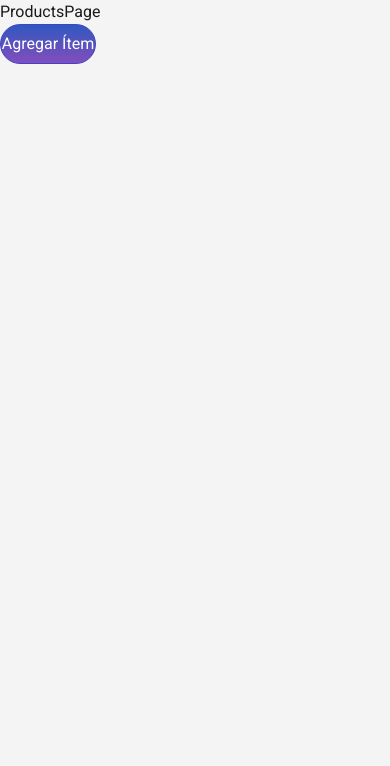
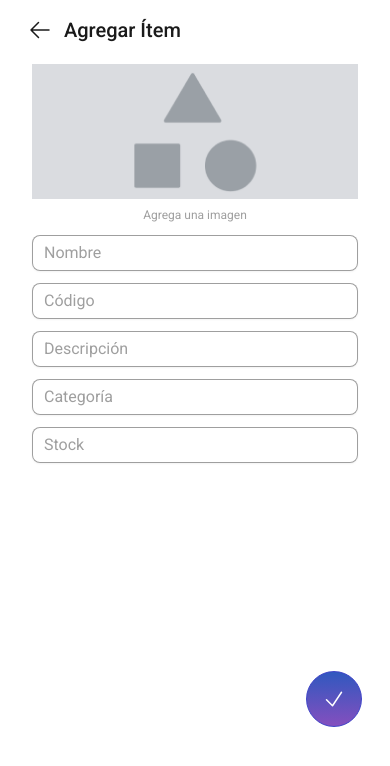
Before and after one commit to No-Country/c14-38-t-java-react, a React (Vite) app in the folder client/: page /products in a window 390 px wide. Shown: the top 766 px of the page. Built offline with nearby package versions, Linux system fonts and the light colour scheme.

Commit message:
ventana modal item inventario - diseño en mobile

```diff
--- a/client/src/pages/ProductsPage/index.jsx
+++ b/client/src/pages/ProductsPage/index.jsx
@@ -1,7 +1,7 @@
 import { useState } from "react";
 
 const ProductsPage = () => {
-  const [isOpen, setIsOpen] = useState(false)
+  const [isOpen, setIsOpen] = useState(true)
   return (
     <>
       <div>ProductsPage</div>
@@ -10,44 +10,52 @@ const ProductsPage = () => {
       {
         isOpen && (
           <div className="fixed inset-0 bg-black bg-opacity-30 backdrop-blur-sm flex justify-center items-center">
-            <div className="bg-white pt-9 pb-8 rounded-xl flex flex-col justify-center align-baseline gap-5 relative">
-              <button className=" absolute top-0 right-0 my-4 mx-8" onClick={() => setIsOpen(false)}>
-                <svg fill="none" stroke="currentColor" strokeWidth="1.5" viewBox="0 0 24 24" xmlns="http://www.w3.org/2000/svg" aria-hidden="true" className="w-8">
-                    <path strokeLinecap="round" strokeLinejoin="round" d="M6 18L18 6M6 6l12 12"></path>
-                  </svg>
+            <div className="bg-white p-4 sm:pt-9 sm:pb-8 sm:rounded-xl flex flex-col sm:justify-center sm:align-baseline gap-5 relative w-full sm:w-auto h-full sm:h-auto overflow-auto sm:overflow-visible">
+              <button className="absolute sm:top-0 sm:right-0 sm:my-4 mt-0.5 ml-3 sm:mx-8" onClick={() => setIsOpen(false)}>
+                <svg fill="none" stroke="currentColor" strokeWidth="1.5" viewBox="0 0 24 24" xmlns="http://www.w3.org/2000/svg" aria-hidden="true" className="w-8 hidden sm:block">
+                  <path strokeLinecap="round" strokeLinejoin="round" d="M6 18L18 6M6 6l12 12"></path>
+                </svg>
+                <svg xmlns="http://www.w3.org/2000/svg" fill="none" viewBox="0 0 24 24" strokeWidth={1.5} stroke="currentColor" className="w-6 h-6 sm:hidden">
+                  <path strokeLinecap="round" strokeLinejoin="round" d="M10.5 19.5L3 12m0 0l7.5-7.5M3 12h18" />
+                </svg>
               </button>
-              <h3 className="font-[Roboto] text-xl font-medium items-start mx-16">Agregar Ítem al inventario</h3>
-              <div className="flex gap-9 mx-16">
+              <h3 className="hidden sm:flex font-[Roboto] text-xl font-medium items-start mx-12 sm:mx-16">Agregar Ítem al inventario</h3>
+              <h3 className="sm:hidden font-[Roboto] text-xl font-medium items-start mx-12 sm:mx-16">Agregar Ítem</h3>
+              <div className="flex flex-col gap-3 sm:gap-9 mx-4 sm:mx-16 sm:flex-row">
                 <div className="flex flex-col">
                   <label htmlFor='file-img' className="cursor-pointer">
-                    <img src='/images/media.png' alt="media" />
+                    <img src='/images/media.png' alt="media" className="hidden sm:block" />
+                    <img src='/images/media-responsive.png' alt="media" className="sm:hidden w-full" />
                     <span className="flex items-center justify-center mt-2 text-xs font-normal text-custom-gray">Agrega una imagen</span>
                     <input id="file-img" className="hidden" type="file" />
                   </label>
                 </div>
                 <div className="flex flex-col">
-                  <div className="mb-6 flex rounded-lg shadow-sm ring-1 ring-inset ring-custom-gray focus-within:ring-2 focus-within:ring-inset focus-within:ring-custom-blue lg:max-w-sm sm:max-w-md w-screen">
+                  <div className="mb-3 sm:mb-6 flex rounded-lg shadow-sm ring-1 ring-inset ring-custom-gray focus-within:ring-2 focus-within:ring-inset focus-within:ring-custom-blue sm:max-w-md sm:w-auto lg:w-screen">
                     <input type="text" className="block flex-1 border-0 bg-transparent py-1.5 pl-3 text-custom-black placeholder:text-custom-gray focus:ring-0 sm:text-sm sm:leading-6" placeholder="Nombre"/>
                   </div>
-                  <div className="mb-6 flex rounded-lg shadow-sm ring-1 ring-inset ring-custom-gray focus-within:ring-2 focus-within:ring-inset focus-within:ring-custom-blue lg:max-w-sm sm:max-w-md w-screen">
+                  <div className="mb-3 sm:mb-6 flex rounded-lg shadow-sm ring-1 ring-inset ring-custom-gray focus-within:ring-2 focus-within:ring-inset focus-within:ring-custom-blue sm:max-w-md sm:w-auto lg:w-screen">
                     <input type="number" className="block flex-1 border-0 bg-transparent py-1.5 pl-3 text-custom-black placeholder:text-custom-gray focus:ring-0 sm:text-sm sm:leading-6" placeholder="Código"/>
                   </div>
-                  <div className="mb-6 flex rounded-lg shadow-sm ring-1 ring-inset ring-custom-gray focus-within:ring-2 focus-within:ring-inset focus-within:ring-custom-blue lg:max-w-sm sm:max-w-md w-screen">
-                    <select className="block flex-1 border-0 bg-transparent py-1.5 pl-3  text-custom-black focus:ring-0 sm:text-sm sm:leading-6" defaultValue="">
-                      <option disabled value="" hidden>Categoría</option>
-                    </select>
+                  <div className="mb-3 sm:mb-6 flex rounded-lg shadow-sm ring-1 ring-inset ring-custom-gray focus-within:ring-2 focus-within:ring-inset focus-within:ring-custom-blue sm:max-w-md sm:w-auto lg:w-screen">
+                    <input type="text" className="block flex-1 border-0 bg-transparent py-1.5 pl-3 text-custom-black placeholder:text-custom-gray focus:ring-0 sm:text-sm sm:leading-6" placeholder="Descripción"/>
                   </div>
-                  <div className="mb-6 flex rounded-lg shadow-sm ring-1 ring-inset ring-custom-gray focus-within:ring-2 focus-within:ring-inset focus-within:ring-custom-blue lg:max-w-sm sm:max-w-md w-screen">
-                    <input type="text" className="block flex-1 border-0 bg-transparent py-1.5 pl-3 text-custom-black placeholder:text-custom-gray focus:ring-0 sm:text-sm sm:leading-6" placeholder="Proveedor"/>
+                  <div className="mb-3 sm:mb-6 flex rounded-lg shadow-sm ring-1 ring-inset ring-custom-gray focus-within:ring-2 focus-within:ring-inset focus-within:ring-custom-blue sm:max-w-md sm:w-auto lg:w-screen">
+                    <input className="block flex-1 border-0 bg-transparent py-1.5 pl-3  text-custom-black placeholder:text-custom-gray focus:ring-0 sm:text-sm sm:leading-6" placeholder="Categoría"/>
                   </div>
-                  <div className="mb-6 flex rounded-lg shadow-sm ring-1 ring-inset ring-custom-gray focus-within:ring-2 focus-within:ring-inset focus-within:ring-custom-blue lg:max-w-sm sm:max-w-md w-screen">
+                  <div className="mb-3 sm:mb-6 flex rounded-lg shadow-sm ring-1 ring-inset ring-custom-gray focus-within:ring-2 focus-within:ring-inset focus-within:ring-custom-blue sm:max-w-md sm:w-auto lg:w-screen">
                     <input type="text" className="block flex-1 border-0 bg-transparent py-1.5 pl-3 text-custom-black placeholder:text-custom-gray focus:ring-0 sm:text-sm sm:leading-6" placeholder="Stock"/>
                   </div>
                 </div>
               </div>
-              <div className="flex justify-end gap-7 mx-8">
-                <button className="flex items-center justify-center w-24 h-10 text-custom-blue border border-custom-blue rounded-3xl" onClick={()=> setIsOpen(false)}>Cancelar</button>
-                <button className="flex items-center justify-center w-24 h-10 text-custom-white bg-blue-gradient border border-custom-blue rounded-3xl">Agregar</button>
+              <div className="flex justify-end gap-7 mx-3 mt-44 sm:mx-8 sm:mt-auto">
+                <button className="hidden sm:flex items-center justify-center w-24 h-10 text-custom-blue border border-custom-blue rounded-3xl" onClick={()=> setIsOpen(false)}>Cancelar</button>
+                <button className="flex items-center justify-center w-14 h-14 sm:w-24 sm:h-10 text-custom-white bg-blue-gradient border border-custom-blue rounded-full">
+                  <svg xmlns="http://www.w3.org/2000/svg" fill="none" viewBox="0 0 24 24" strokeWidth={1.5} stroke="currentColor" className="w-6 h-6 sm:hidden">
+                    <path strokeLinecap="round" strokeLinejoin="round" d="M4.5 12.75l6 6 9-13.5" />
+                  </svg>
+                  <span className="hidden sm:block">Agregar</span>
+                </button>
               </div>
             </div>
           </div>
```
Also changed, not shown: client/public/images/media-responsive.png (added).
